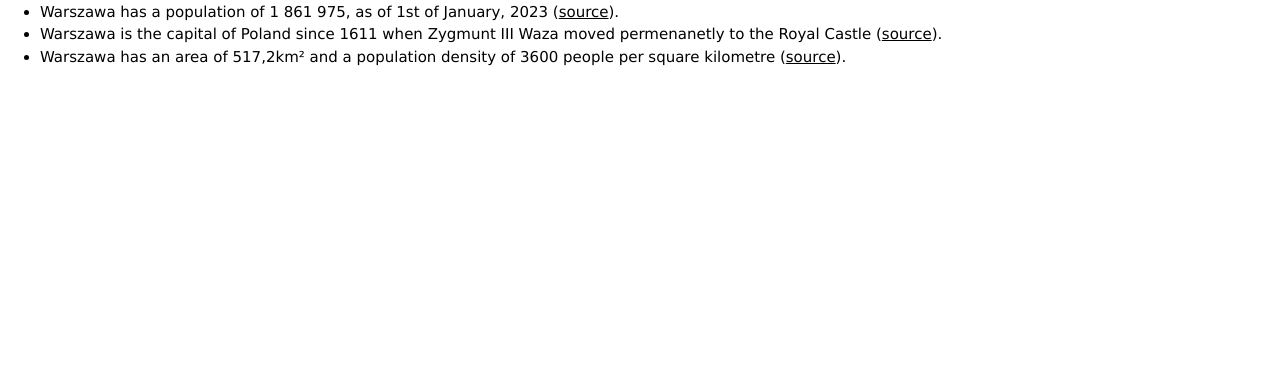
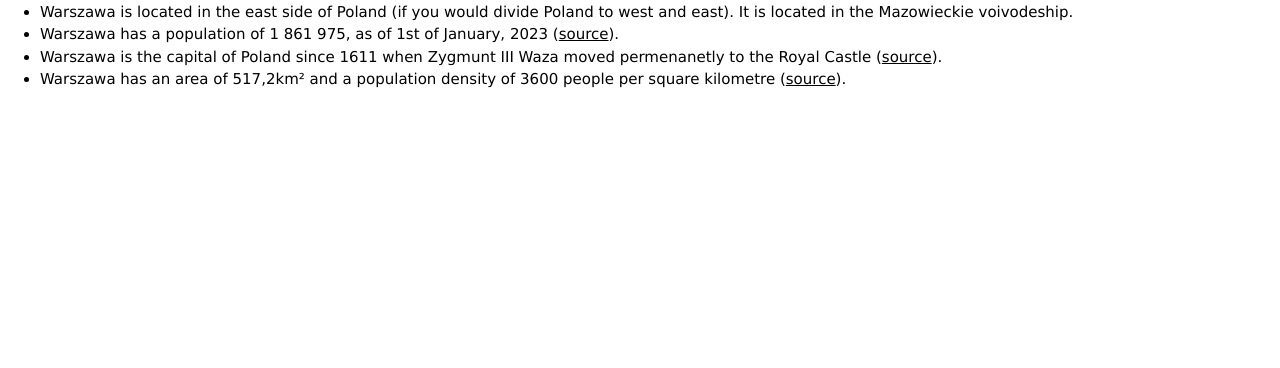
Before and after one commit to maks3216/maks3216.github.io, a plain HTML site: page warszawa/info/index.html in a window 1280 px wide. Shown: the part 432-800 px from the top of the page. Drawn offline with nearby package versions, Linux system fonts and the light colour scheme.

Commit message:
Update index.html

```diff
--- a/warszawa/info/index.html
+++ b/warszawa/info/index.html
@@ -29,6 +29,7 @@
   </div>
   <h3>Basic information:</h3>
   <ul>
+    <li>Warszawa is located in the east side of Poland (if you would divide Poland to west and east). It is located in the Mazowieckie voivodeship.</li>
     <li>Warszawa has a population of 1 861 975, as of 1st of January, 2023 (<a href="https://stat.gov.pl/download/gfx/portalinformacyjny/pl/defaultaktualnosci/5468/7/20/1/powierzchnia_i_ludnosc_w_przekroju_terytorialnym_w_2023_roku.pdf">source</a>).</li>
     <li>Warszawa is the capital of Poland since 1611 when Zygmunt III Waza moved permenanetly to the Royal Castle (<a href="https://pl.wikipedia.org/wiki/Warszawa#XVI%E2%80%93XVIII_wiek">source</a>).</li>
     <li>Warszawa has an area of 517,2km² and a population density of 3600 people per square kilometre (<a href="https://stat.gov.pl/download/gfx/portalinformacyjny/pl/defaultaktualnosci/5468/7/20/1/powierzchnia_i_ludnosc_w_przekroju_terytorialnym_w_2023_roku.pdf">source</a>).</li>
```
